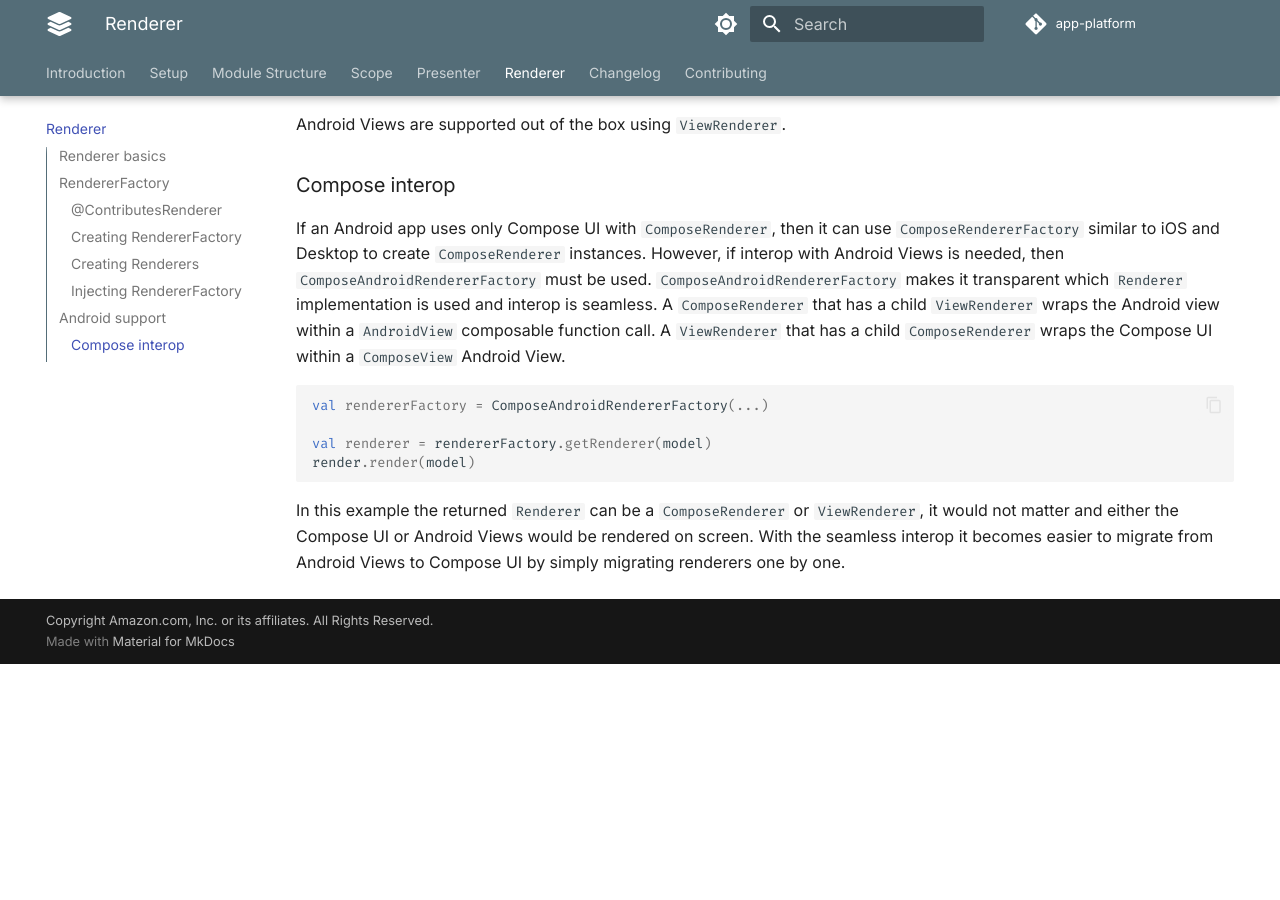
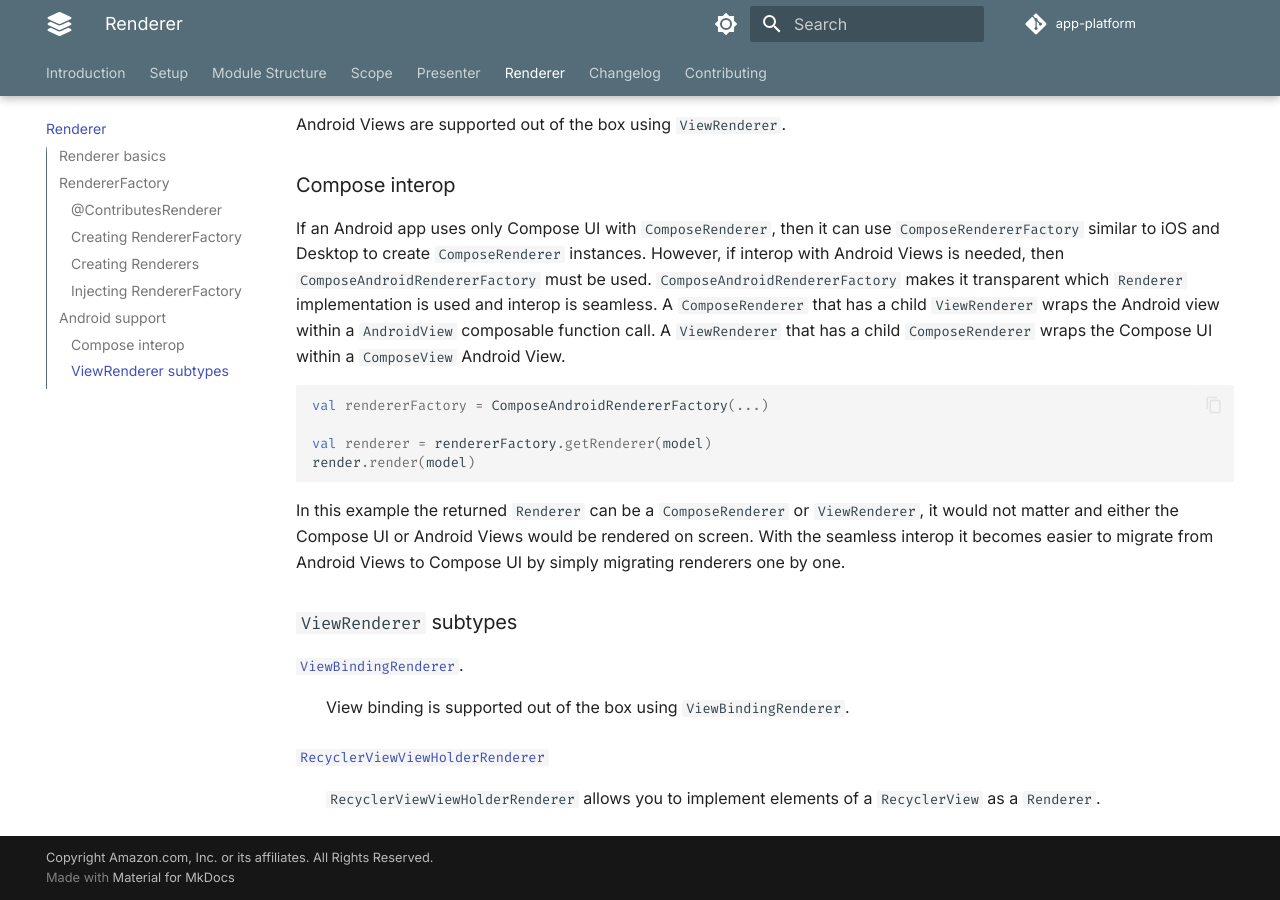
Before and after one commit to amzn/app-platform, an MkDocs documentation site: the page built from docs/renderer.md, in a window 1280 px wide and 900 px high, scrolled down 5500 px. Built offline with MkDocs 1.6.1 and Material for MkDocs 9.7.7, drawn with Linux system fonts in a browser that asks for light colours; comment, search, counter and statistics services are not loaded; before the commit the page ends 6164 px from its top, so only the background shows below that.

Commit message:
More documentation updates.

```diff
--- a/docs/renderer.md
+++ b/docs/renderer.md
@@ -304,3 +304,13 @@ render.render(model)
 In this example the returned `Renderer` can be a `ComposeRenderer` or `ViewRenderer`, it would not matter and either
 the Compose UI or Android Views would be rendered on screen. With the seamless interop it becomes easier to migrate
 from Android Views to Compose UI by simply migrating renderers one by one.
+
+### `ViewRenderer` subtypes
+
+[`ViewBindingRenderer`](https://github.com/amzn/app-platform/blob/main/renderer-android-view/public/src/androidMain/kotlin/software/amazon/app/platform/renderer/ViewBindingRenderer.kt).
+
+:   View binding is supported out of the box using `ViewBindingRenderer`.
+
+[`RecyclerViewViewHolderRenderer`](https://github.com/amzn/app-platform/blob/main/renderer-android-view/public/src/androidMain/kotlin/software/amazon/app/platform/renderer/RecyclerViewViewHolderRenderer.kt)
+
+:   `RecyclerViewViewHolderRenderer` allows you to implement elements of a `RecyclerView` as a `Renderer`.
```
